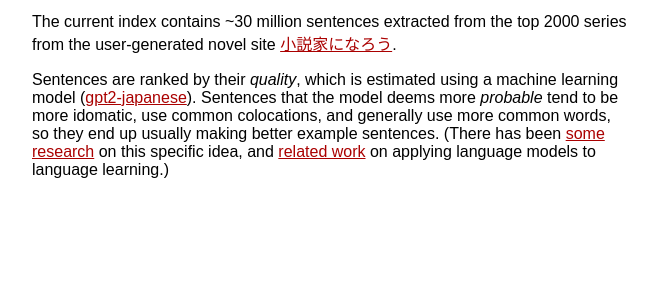
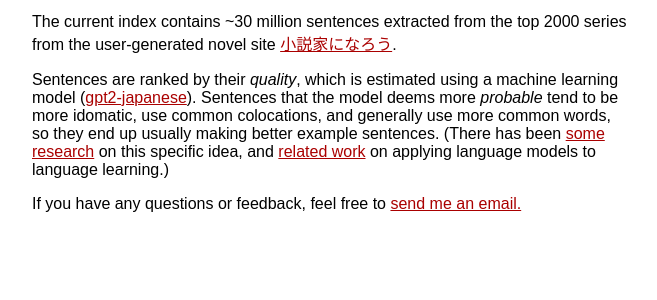
Before and after one commit to rsimmons/massif, a Python web app: template web/templates/about.html in a window 1280 px wide. Shown: the part 191-491 px from the top of the page, without its empty margins (308-965 px from the left). Run offline with Jinja, Linux system fonts and the light colour scheme; the template is opened without the code that fills it, so the values that code supplies are empty.

Commit message:
Add contact email

```diff
--- a/web/templates/about.html
+++ b/web/templates/about.html
@@ -53,6 +53,7 @@ ul {
         <p>Massif is a free, open-source project to collect, curate, and index content for foreign language learners [<a href="https://github.com/rsimmons/massif">GitHub</a>]. Currently, the only target language is Japanese. See the <a href="https://github.com/rsimmons/massif/blob/master/README.md">README</a> for more of the thinking behind it.</p>
         <p>The current index contains ~30 million sentences extracted from the top 2000 series from the user-generated novel site <a href="http://syosetu.com/">小説家になろう</a>.</p>
         <p>Sentences are ranked by their <em>quality</em>, which is estimated using a machine learning model (<a href="https://github.com/tanreinama/gpt2-japanese">gpt2-japanese</a>). Sentences that the model deems more <em>probable</em> tend to be more idomatic, use common colocations, and generally use more common words, so they end up usually making better example sentences. (There has been <a href="https://arxiv.org/abs/2004.00881">some research</a> on this specific idea, and <a href="https://github.com/JonathanLaneMcDonald/ML_for_SLA">related work</a> on applying language models to language learning.)</p>
+        <p>If you have any questions or feedback, feel free to <a href="mailto:contact@massif.la">send me an email.</a></p>
         <!-- <h2>Similar Projects</h2>
         <ul>
             <li>foo</li>
```
